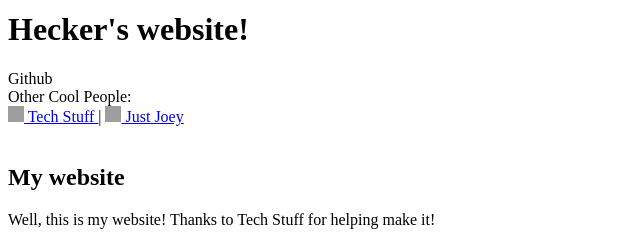
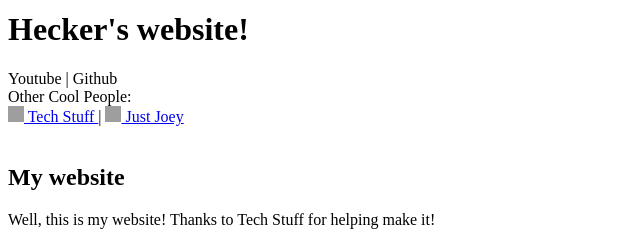
Before and after one commit to Hecker20001/Hecker20001.github.io, a plain HTML site: page index.html in a window 1280 px wide. Shown: the part 146-386 px from the top of the page, 0-640 px from the left. Drawn offline with Linux system fonts and the light colour scheme; grey boxes are pictures that could not be loaded; a script that the page names is missing.

Commit message:
Add YT link

```diff
--- a/index.html
+++ b/index.html
@@ -11,7 +11,7 @@
   <div class="backdrop-blur bg-white/25 flex flex-none content-center justify-center items-center flex-col p-1 rounded">
     <img src="Logo.jpg" width="128" height="128" class="p-1">
     <h1 class="text-xl text-center bg-white/50 backdrop-blur inline-block p-1 rounded">Hecker's website!</h1>
-    <div><span x-type="link" href="https://github.com/Hecker20001">Github</span></div>
+    <div><span x-type="link" href=" https://www.youtube.com/channel/UC4XzZ767aN_7Rqkty2jODJw">Youtube</span> | <span x-type="link" href="https://github.com/Hecker20001">Github</span></div>
     <div>Other Cool People:</div>
     <div>
       <a href="https://teknixstuff.github.io" class="text-inherit underline">
```
